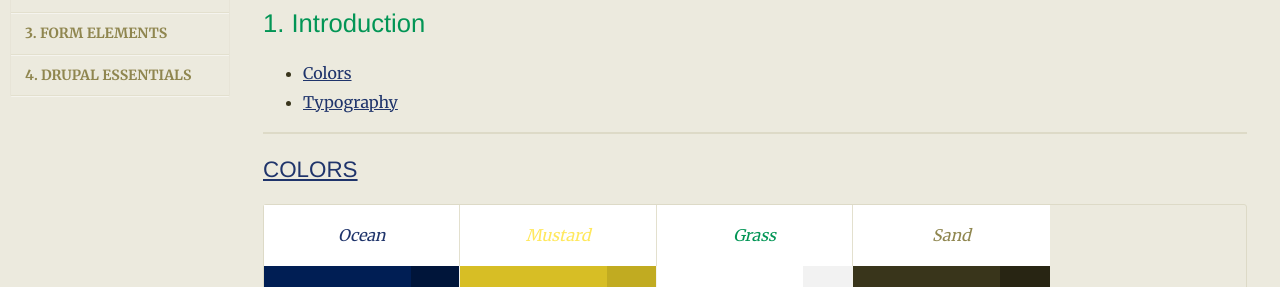
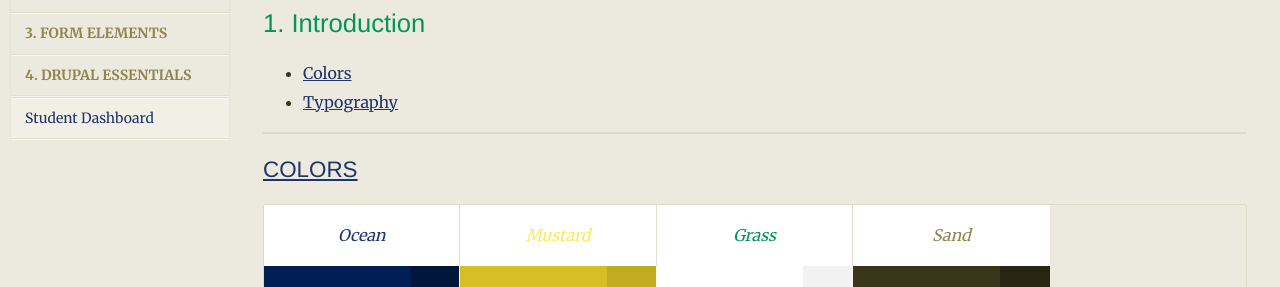
Before and after one commit to fourkitchens/csumb-style-guide, a Jekyll site: the page built from index.html, in a window 1280 px wide. Shown: the part 154-441 px from the top of the page. Built offline with Jekyll 4.4.1, drawn with Linux system fonts in a browser that asks for light colours; nearby versions of some CDN libraries; Markdown is read by kramdown in place of the engine named in the settings.

Commit message:
added link to index.html

```diff
--- a/index.html
+++ b/index.html
@@ -12,7 +12,11 @@ title: Style Guide Index
         <li><a href="#{{ post.id | remove_first:'/' | replace:'/','-' | replace:' ','-' }}">{{ post.title }}</a></li>
       {% endif %}
     {% endfor %}
-  </ul></nav>
+  </ul>
+  <ul>
+    <li><a href="/component/0009-studentdashboard.html">Student Dashboard</a></li>
+  </ul>
+  </nav>
 
   <div class="styleguide-index">
     <h1>All Components</h1>
```
